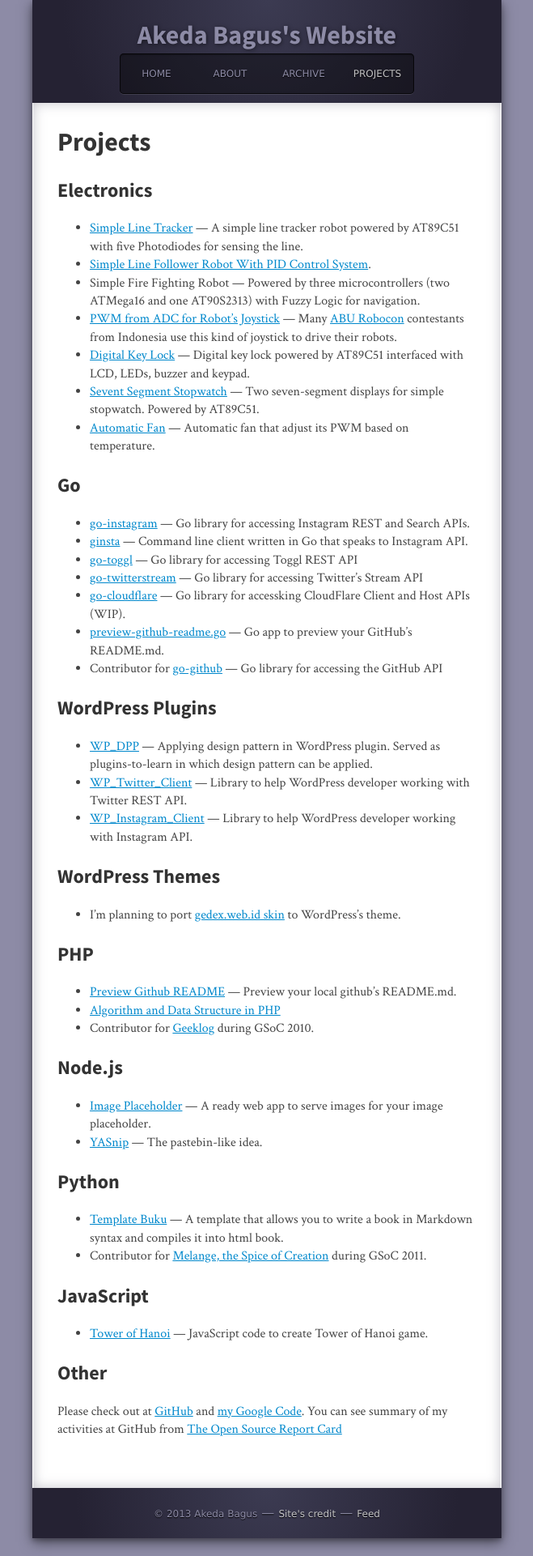
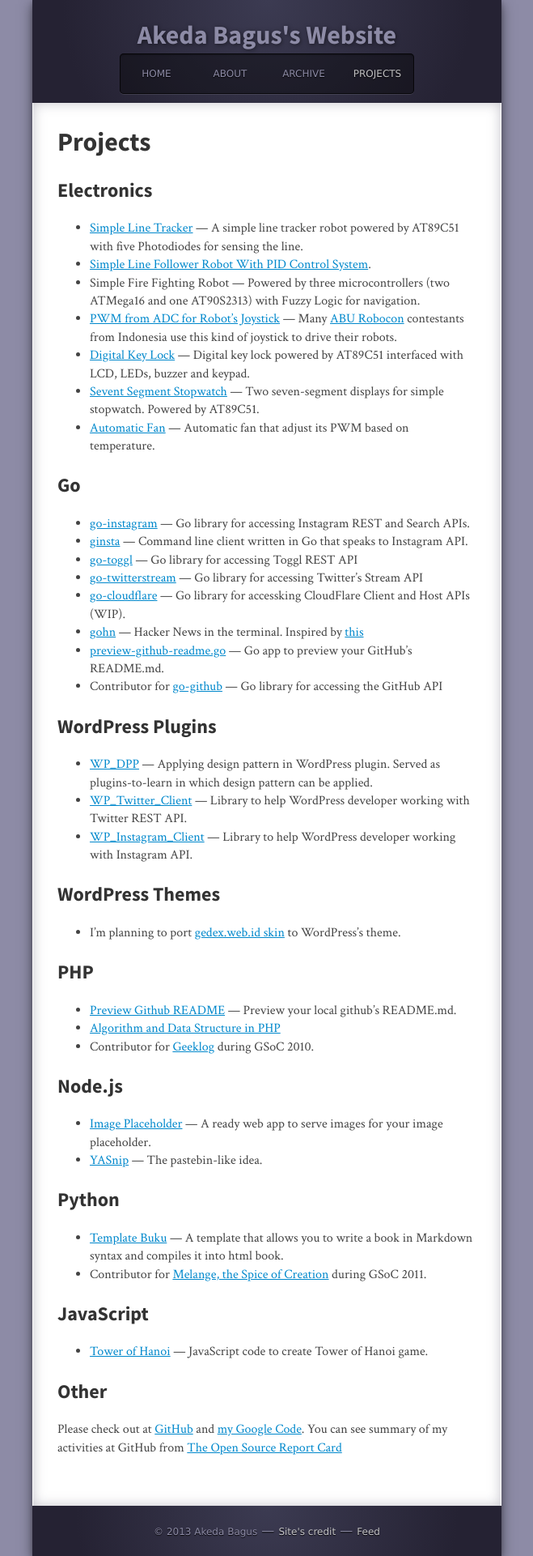
Before and after one commit to gedex/gedex.github.com, a Jekyll site: the page built from projects/index.md, in a window 1280 px wide. Shown: the whole page at 81% size, without its empty margins (310-969 px from the left). Built offline with Jekyll 4.4.1, drawn with Linux system fonts in a browser that asks for light colours; nearby versions of some CDN libraries; some web fonts are replaced; Markdown is read by kramdown in place of the engine named in the settings; comment, search, counter and statistics services are not loaded.

Commit message:
Added gohn to projects list.

```diff
--- a/projects/index.md
+++ b/projects/index.md
@@ -21,6 +21,7 @@ layout: page
 * [go-toggl](https://github.com/gedex/go-toggl) &mdash; Go library for accessing Toggl REST API
 * [go-twitterstream](https://github.com/gedex/go-twitterstream) &mdash; Go library for accessing Twitter's Stream API
 * [go-cloudflare](https://github.com/gedex/go-cloudflare) &mdash; Go library for accessking CloudFlare Client and Host APIs (WIP).
+* [gohn](https://github.com/gedex/gohn) &mdash; Hacker News in the terminal. Inspired by [this](http://andrewvos.com/2013/08/02/hacker-news-in-the-terminal/)
 * [preview-github-readme.go](https://github.com/gedex/preview-github-readme.go) &mdash; Go app to preview your GitHub's README.md.
 * Contributor for [go-github](https://github.com/gedex/go-github) &mdash; Go library for accessing the GitHub API
 
```
